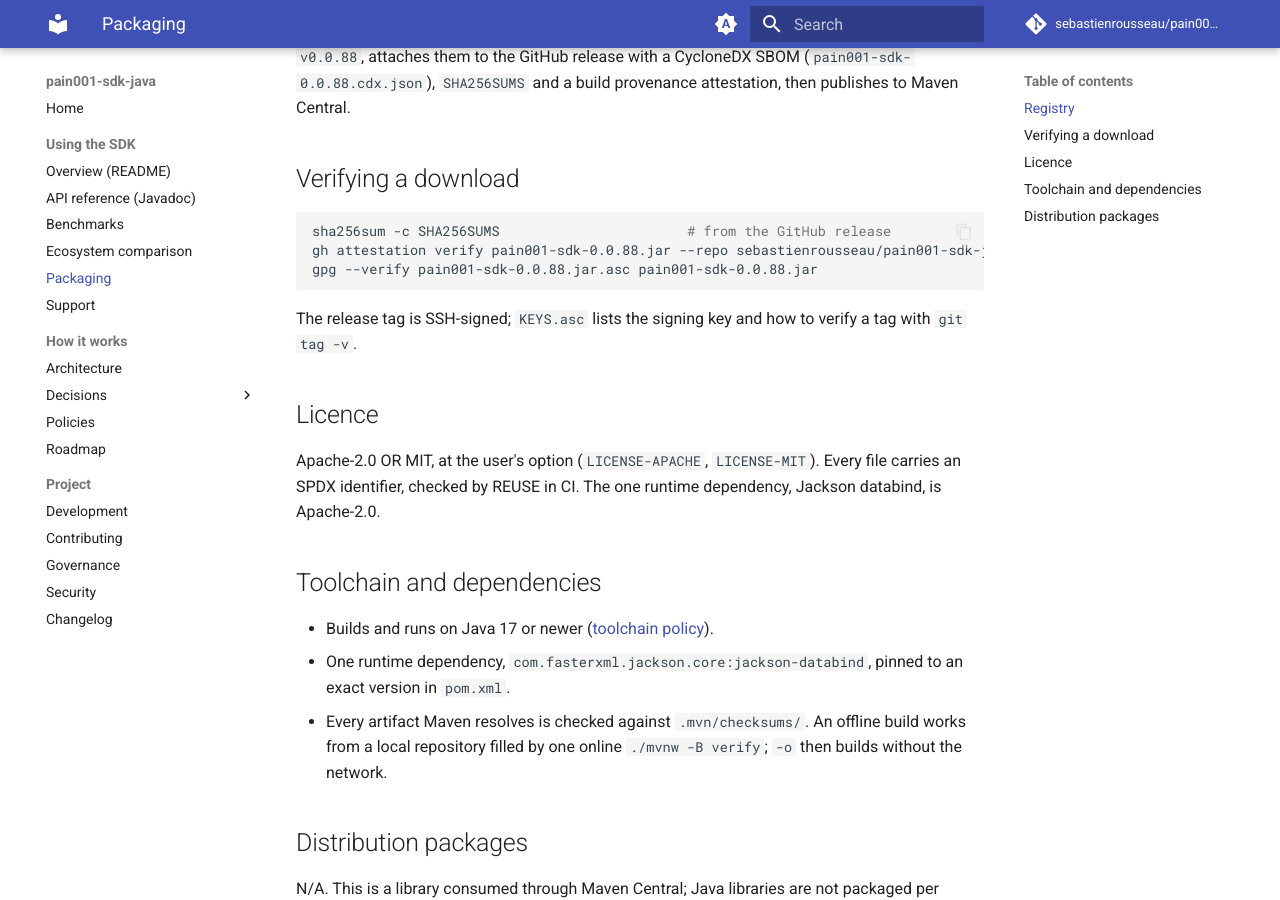
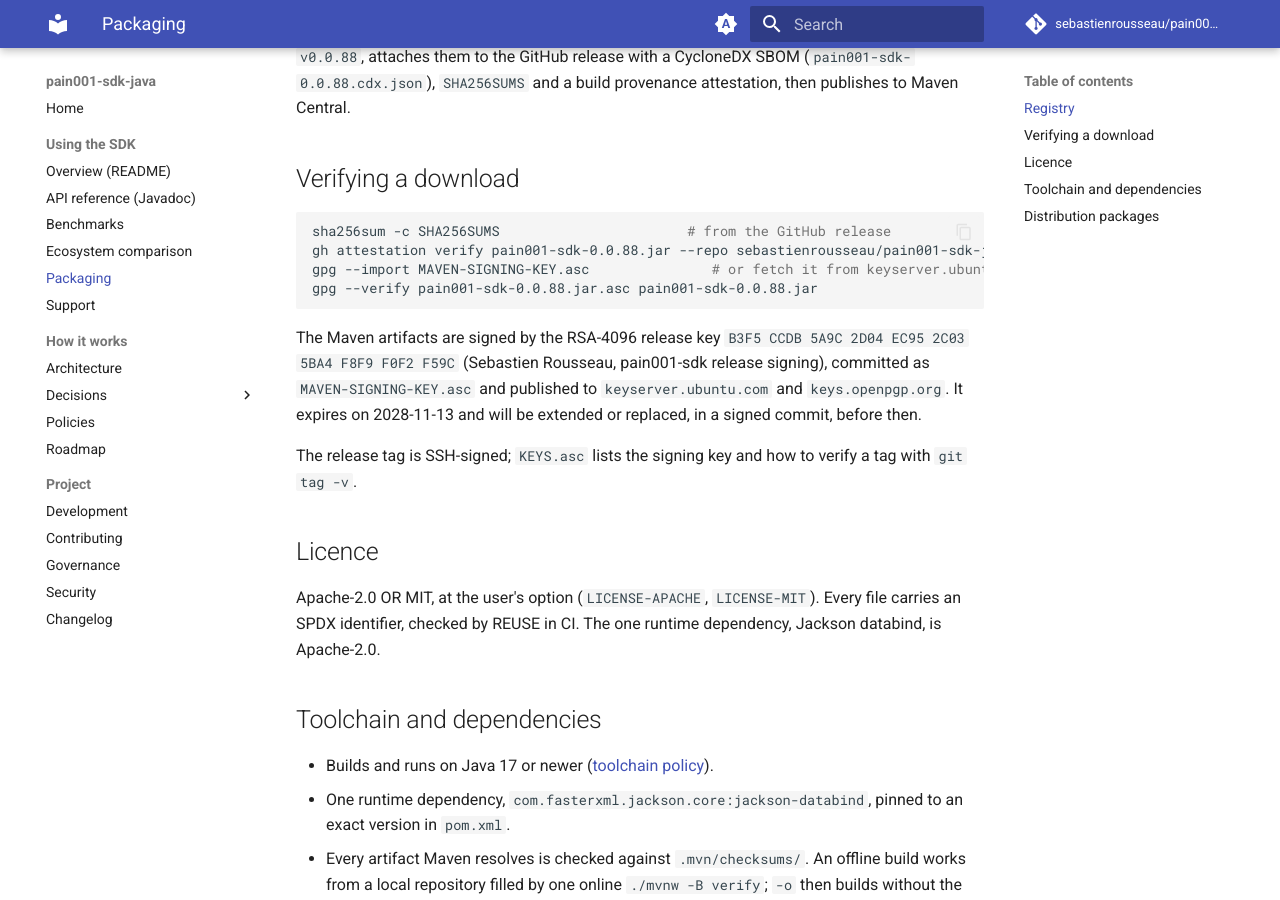
Before and after one commit to sebastienrousseau/pain001-sdk-java, an MkDocs documentation site: the page built from docs/packaging.md, in a window 1280 px wide and 900 px high, scrolled down 570 px. Built offline with MkDocs 1.6.1 and Material for MkDocs 9.7.7, drawn with Linux system fonts in a browser that asks for light colours; comment, search, counter and statistics services are not loaded.

Commit message:
docs: publish the Maven release-signing key
The release workflow signs the Maven artifacts with GPG, and
DEVELOPMENT.md said the public key lives in KEYS.asc. KEYS.asc is the
OpenSSH allowed-signers list git uses to verify commits and tags; an
armoured OpenPGP block in it would break that.

MAVEN-SIGNING-KEY.asc now holds the public half of the dedicated
RSA-4096 release key B3F5CCDB5A9C2D04EC952C035BA4F8F9F0F2F59C
(Sebastien Rousseau, pain001-sdk release signing, expires 2028-11-13),
also on keyserver.ubuntu.com and keys.openpgp.org. docs/packaging.md
shows how to import it and verify a jar; KEYS.asc, DEVELOPMENT.md and
GOVERNANCE.md point to it.

Verified: the committed key's fingerprint matches; both keyservers
serve it; KEYS.asc still verifies an SSH-signed commit; make docs-lint
(markdownlint, codespell, REUSE, lychee) and make manual pass.

Assisted-by: Claude Code:claude-opus-5-5 markdownlint codespell reuse lychee
Co-Authored-By: Claude Opus 5.5 <noreply@anthropic.com>
Signed-off-by: Sebastien Rousseau <sebastienrousseau@users.noreply.github.com>

````diff
--- a/docs/packaging.md
+++ b/docs/packaging.md
@@ -32,8 +32,16 @@ build provenance attestation, then publishes to Maven Central.
 ```sh
 sha256sum -c SHA256SUMS                       # from the GitHub release
 gh attestation verify pain001-sdk-0.0.88.jar --repo sebastienrousseau/pain001-sdk-java
+gpg --import MAVEN-SIGNING-KEY.asc               # or fetch it from keyserver.ubuntu.com
 gpg --verify pain001-sdk-0.0.88.jar.asc pain001-sdk-0.0.88.jar
 ```
+
+The Maven artifacts are signed by the RSA-4096 release key
+`B3F5 CCDB 5A9C 2D04 EC95  2C03 5BA4 F8F9 F0F2 F59C`
+(Sebastien Rousseau, pain001-sdk release signing), committed as
+`MAVEN-SIGNING-KEY.asc` and published to `keyserver.ubuntu.com` and
+`keys.openpgp.org`. It expires on 2028-11-13 and will be extended or
+replaced, in a signed commit, before then.
 
 The release tag is SSH-signed; `KEYS.asc` lists the signing key and how
 to verify a tag with `git tag -v`.
````
Also changed, not shown: CHANGELOG.md (+3 -0 lines), DEVELOPMENT.md (+1 -1 lines), GOVERNANCE.md (+1 -1 lines), 2 other files.
